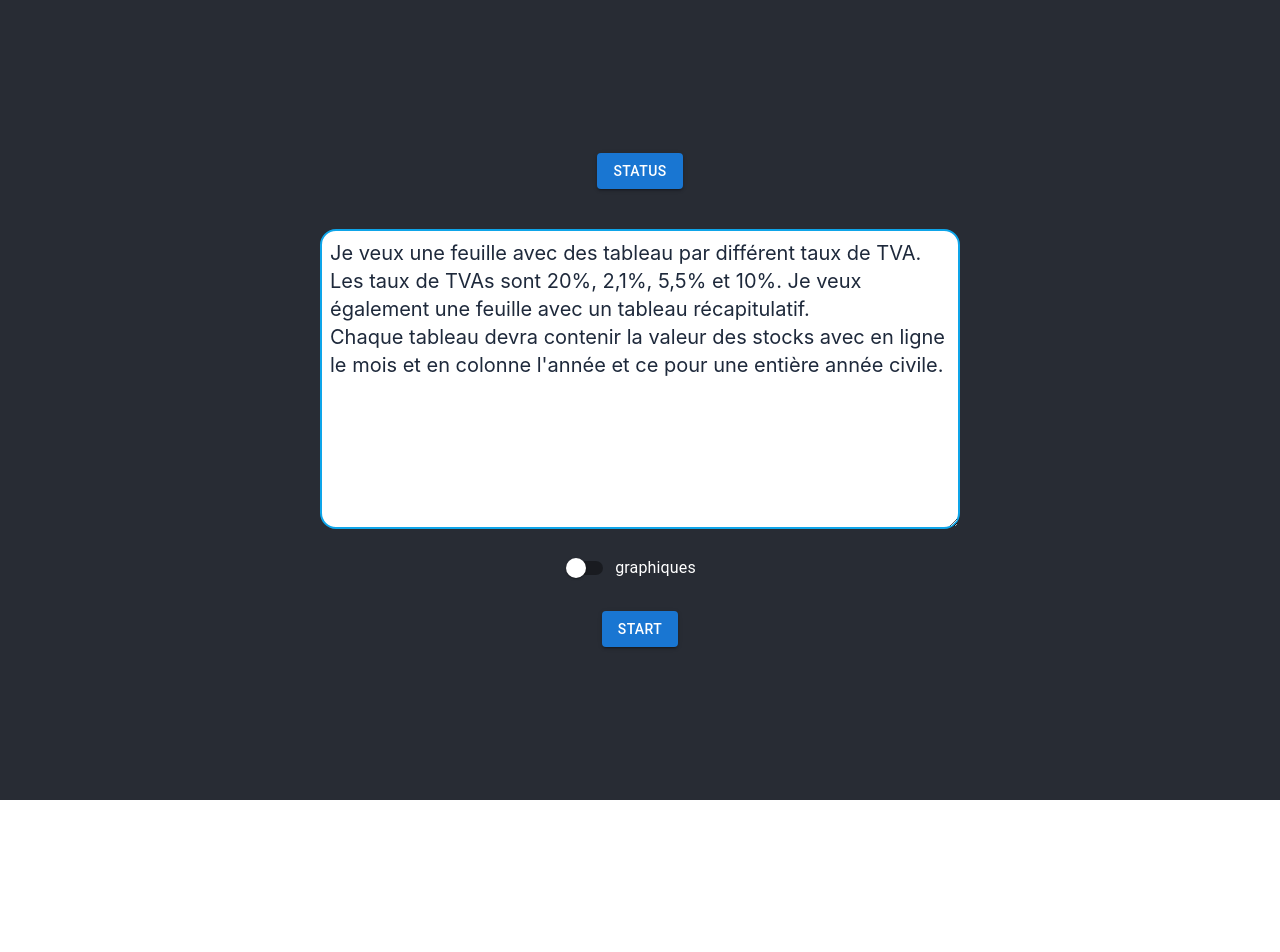
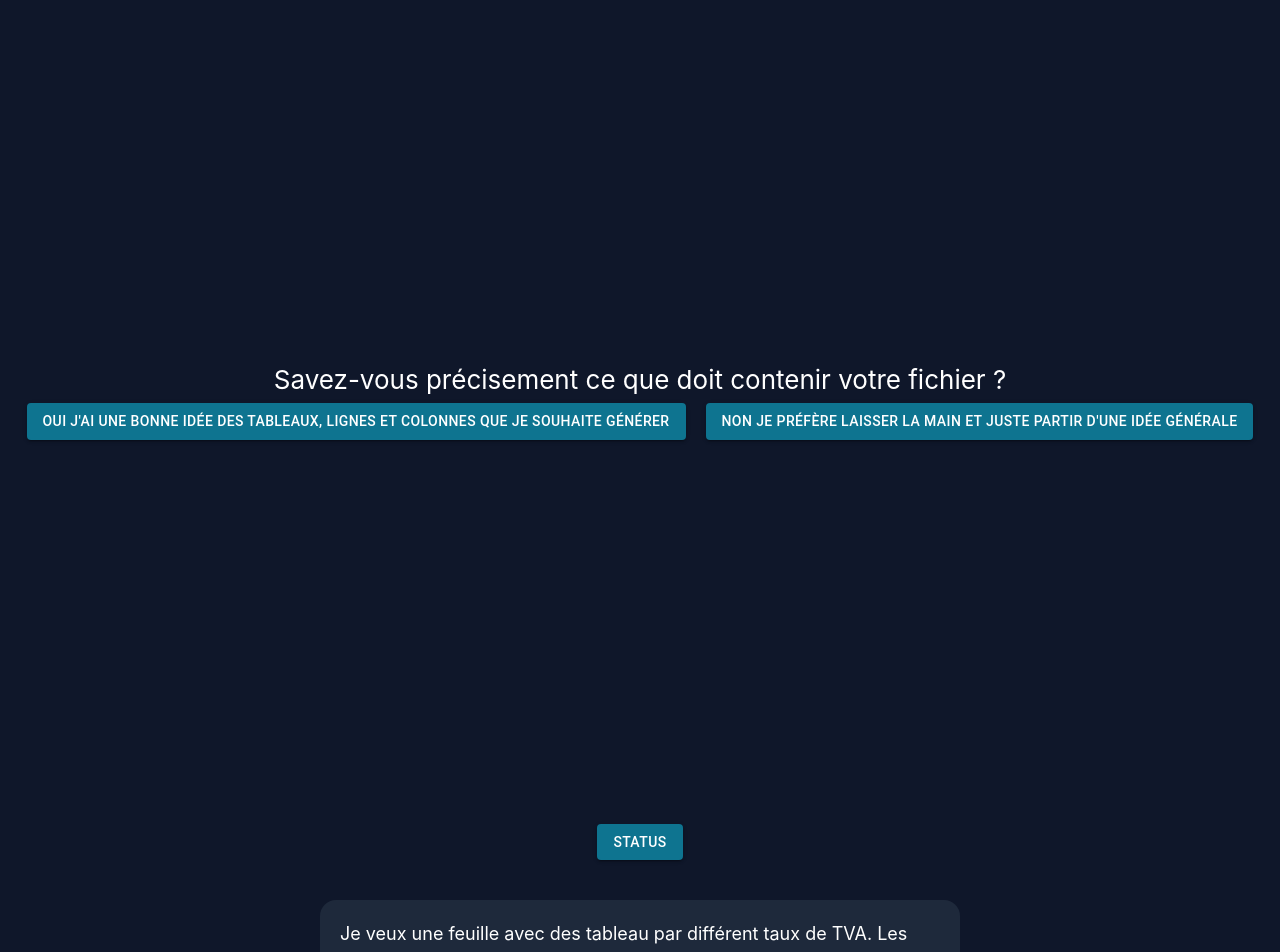
Before and after one commit to Jabuf/ia-office-ui, a React (Create React App) app: page / in a window 1280 px wide. Shown: the top 952 px of the page. Before the commit the page ends 800 px from the top, so only its background shows below. Built offline with nearby package versions, Linux system fonts and the light colour scheme; no server answers.

Commit message:
add a new step to enable assistMode

```diff
--- /dev/null
+++ b/src/components/BaseButton.tsx
@@ -0,0 +1,49 @@
+import React from 'react'
+import '../styles/Home.css'
+import { Button, Typography } from '@mui/material'
+import { RotatingSquare } from 'react-loader-spinner'
+
+interface BaseButtonProps {
+  label: string
+  onClick?: () => void
+  href?: string
+  loading?: boolean
+  disabled?: boolean
+}
+
+function BaseButton({
+  label,
+  onClick,
+  href,
+  loading,
+  disabled,
+}: BaseButtonProps) {
+  return (
+    <div className="BaseButton">
+      <Button
+        onClick={onClick}
+        href={href ?? ''}
+        target="_blank"
+        disabled={disabled}
+        variant="contained"
+        sx={{ 'background-color': 'rgb(14 116 144)' }}
+      >
+        {loading && (
+          <RotatingSquare
+            height="30"
+            width="30"
+            color="rgb(248 250 252)"
+            strokeWidth="10"
+            ariaLabel="progress-bar-loading"
+            wrapperClass="pr-1"
+          />
+        )}
+        <Typography variant="inherit" noWrap>
+          {label}
+        </Typography>
+      </Button>
+    </div>
+  )
+}
+
+export default BaseButton
--- a/src/components/Home.tsx
+++ b/src/components/Home.tsx
@@ -1,7 +1,6 @@
-import React, { useState } from 'react'
+import React, { useRef, useState } from 'react'
 import '../styles/Home.css'
 import {
-  Button,
   FormControlLabel,
   FormGroup,
   Switch,
@@ -16,20 +15,34 @@ import {
 } from '../api/ModelService'
 import PromptUtils from '../utils/PromptUtils'
 import { toast, ToastContainer } from 'react-toastify'
-import { RotatingSquare } from 'react-loader-spinner'
+import BaseButton from './BaseButton'
 
 function Home() {
-  const [fileUrls, setFileUrls] = useState<DriveFileInfo | null>(null)
   const [conv, setConv] = useState<Conv>({
     initialPrompt: PromptUtils.getRandomPrompt(),
     assistedMode: false,
   })
-  const [loading, setLoading] = useState(false)
+  const [loading, setLoading] = useState({
+    status: false,
+    spreadsheet: false,
+  })
 
-  type Steps = {
-    [key: string]: boolean
+  const promptRef = useRef<HTMLTextAreaElement | null>(null)
+  const enableAssistedMode = () => {
+    conv.assistedMode = true
+    if (promptRef.current) {
+      promptRef.current.focus()
+    }
   }
-  const [steps, setSteps] = useState<Steps>({
+
+  const disableAssistedMode = () => {
+    conv.assistedMode = false
+    if (promptRef.current) {
+      promptRef.current.focus()
+    }
+  }
+
+  const [steps, setSteps] = useState<{ [key: string]: boolean }>({
     graphiques: false,
   })
 
@@ -40,11 +53,11 @@ function Home() {
     }))
   }
 
+  const [fileUrls, setFileUrls] = useState<DriveFileInfo | null>(null)
   const handleApiCreation = () => {
     toast.dismiss()
     void (async () => {
-      setLoading(true)
-
+      setLoading({ status: false, spreadsheet: true })
       const response = await createSpreadsheet(conv)
 
       if (response) {
@@ -56,22 +69,42 @@ function Home() {
 
         setFileUrls(response.data.driveFileInfo)
       }
-      setLoading(false)
+      setLoading({ status: false, spreadsheet: false })
     })()
   }
 
   const checkStatusOpenApi = () => {
     void (async () => {
+      setLoading({ status: true, spreadsheet: false })
       await getStatus()
+      setLoading({ status: false, spreadsheet: false })
     })()
   }
 
   return (
     <div className="Home">
       <header className="App-header space-y-5">
-        <Button onClick={checkStatusOpenApi} variant="contained">
-          Status
-        </Button>
+        <div className="flex flex-col items-center justify-center h-screen">
+          <span>
+            Savez-vous précisement ce que doit contenir votre fichier ?
+          </span>
+          <div className="flex space-x-5">
+            <BaseButton
+              label="Oui j'ai une bonne idée des tableaux, lignes et colonnes que je souhaite générer"
+              onClick={disableAssistedMode}
+            ></BaseButton>
+            <BaseButton
+              label="Non je préfère laisser la main et juste partir d'une idée générale"
+              onClick={enableAssistedMode}
+            ></BaseButton>
+          </div>
+        </div>
+        {/*TODO place somewhere else*/}
+        <BaseButton
+          onClick={checkStatusOpenApi}
+          label="Status"
+          loading={loading.status}
+        />
         <div>
           <ToastContainer
             position="top-right"
@@ -86,16 +119,17 @@ function Home() {
           />
         </div>
         <TextareaAutosize
+          ref={promptRef}
           minRows={10}
           placeholder="Enter a value"
           value={conv.initialPrompt}
-          className="rounded-2xl text-slate-800 text-xl p-2 border-solid border-2 border-sky-500 w-1/2"
-          onChange={(e) =>
+          className="rounded-2xl bg-slate-800 text-lg p-5 border-solid border-0 border-slate-50 w-1/2"
+          onChange={(e) => {
             setConv({
               initialPrompt: e.target.value,
-              assistedMode: true,
+              assistedMode: conv.assistedMode,
             })
-          }
+          }}
         />
         <FormGroup>
           {Object.keys(steps).map((stepName) => (
@@ -107,43 +141,20 @@ function Home() {
           ))}
         </FormGroup>
         <div>
-          <Button
+          <BaseButton
+            label={'générer'}
             onClick={handleApiCreation}
-            disabled={loading}
-            variant="contained"
-          >
-            {loading && (
-              <RotatingSquare
-                height="30"
-                width="30"
-                color="#1565C0"
-                strokeWidth="10"
-                ariaLabel="progress-bar-loading"
-                wrapperClass="pr-1"
-              />
-            )}
-            start
-          </Button>
+            disabled={loading.spreadsheet}
+            loading={loading.spreadsheet}
+          />
           {fileUrls && (
             <div>
               {fileUrls.webViewLink && (
-                <Button
-                  disabled={loading}
+                <BaseButton
+                  disabled={loading.spreadsheet}
                   href={fileUrls.webViewLink}
-                  target="_blank"
-                  variant="contained"
-                >
-                  view
-                </Button>
-              )}
-              {fileUrls.webContentLink && (
-                <Button
-                  href={fileUrls.webContentLink}
-                  target="_blank"
-                  variant="contained"
-                >
-                  download
-                </Button>
+                  label={'voir'}
+                />
               )}
             </div>
           )}
--- a/src/styles/Home.css
+++ b/src/styles/Home.css
@@ -1,5 +1,5 @@
 .App-header {
-  background-color: #282c34;
+  background-color: rgb(15 23 42);
   min-height: 100vh;
   display: flex;
   flex-direction: column;
```
